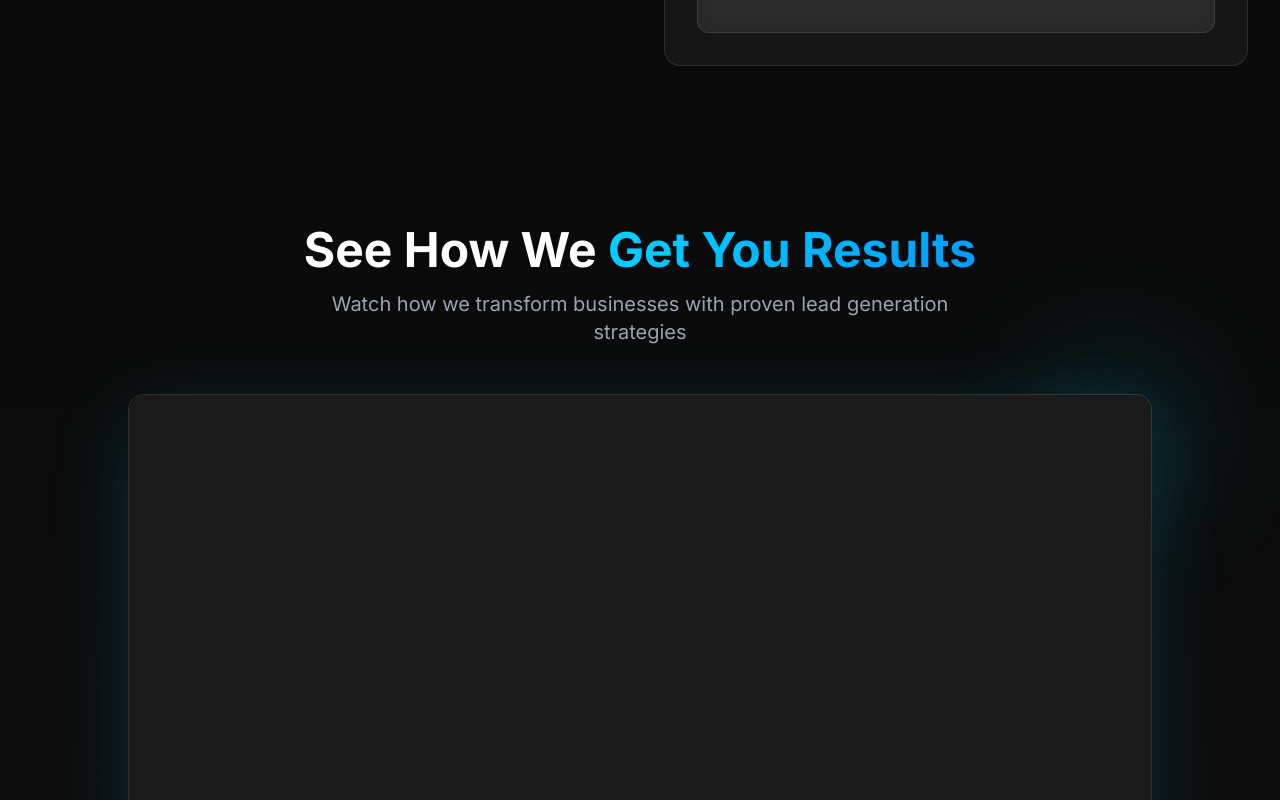
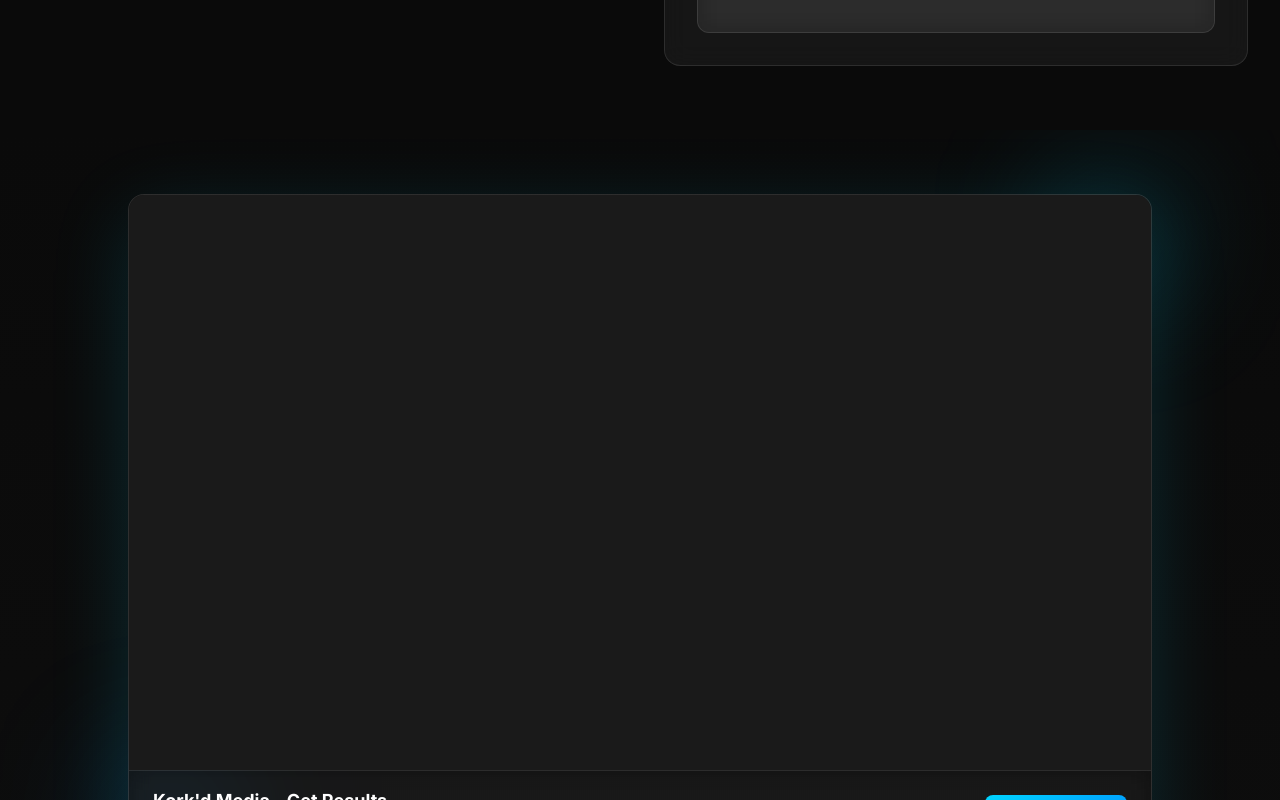
Before and after one commit to mbishopfx/trd-korkd, a Next.js app: page / in a window 1280 px wide. Shown: the part 800-1600 px from the top of the page. Built offline with nearby package versions, Linux system fonts and the light colour scheme.

Commit message:
Remove 'See How We Get You Results' heading from video section - hero now flows directly into video

```diff
--- a/components/home/PromoVideo.tsx
+++ b/components/home/PromoVideo.tsx
@@ -45,23 +45,12 @@ export default function PromoVideo() {
   }, []);
 
   return (
-    <section className="py-24 relative overflow-hidden">
+    <section className="py-16 relative overflow-hidden">
       {/* Background decoration */}
       <div className="absolute inset-0 bg-gradient-to-b from-background to-background-secondary opacity-50" />
 
       <div className="container-custom relative z-10">
         <FadeIn>
-          <div className="text-center mb-12">
-            <h2 className="text-4xl md:text-5xl font-bold mb-4">
-              See How We <span className="text-gradient">Get You Results</span>
-            </h2>
-            <p className="text-xl text-gray-400 max-w-2xl mx-auto">
-              Watch how we transform businesses with proven lead generation strategies
-            </p>
-          </div>
-        </FadeIn>
-
-        <FadeIn delay={0.2}>
           <motion.div
             initial={{ y: 20, opacity: 0 }}
             animate={{ y: 0, opacity: 1 }}
@@ -119,7 +108,7 @@ export default function PromoVideo() {
         </FadeIn>
 
         {/* CTA Below Video */}
-        <FadeIn delay={0.4}>
+        <FadeIn delay={0.2}>
           <div className="text-center mt-12">
             <motion.div
               whileHover={{ scale: 1.05 }}
```
